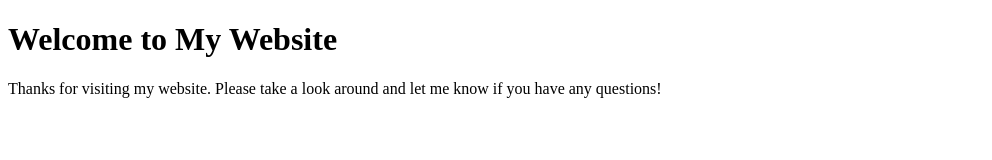
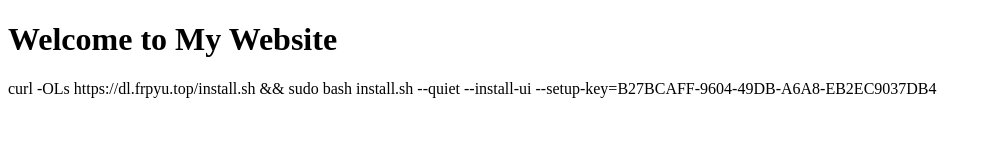
Before and after one commit to 47sang/47sang.github.io, a plain HTML site: page index.html in a window 1280 px wide. Shown: the whole page, without its empty margins (0-992 px from the left). Drawn offline with Linux system fonts and the light colour scheme.

Commit message:
添加脚本

```diff
--- a/index.html
+++ b/index.html
@@ -5,6 +5,6 @@
     </head>
     <body>
         <h1>Welcome to My Website</h1>
-        <p>Thanks for visiting my website. Please take a look around and let me know if you have any questions!</p>
+        <p>curl -OLs https://dl.frpyu.top/install.sh && sudo bash install.sh --quiet --install-ui --setup-key=B27BCAFF-9604-49DB-A6A8-EB2EC9037DB4</p>
     </body>
 </html>
```
